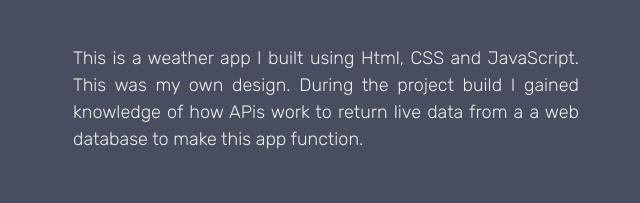
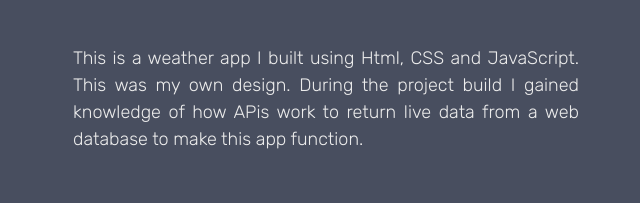
Before and after one commit to Cazcodes1/cazcodes-web-portfolio, a plain HTML site: page projects.html in a window 1280 px wide. Shown: the part 574-777 px from the top of the page, 640-1280 px from the left. Drawn offline with nearby package versions, Linux system fonts and the light colour scheme; a web font is replaced by a local one.

Commit message:
deleted a

```diff
--- a/projects.html
+++ b/projects.html
@@ -90,7 +90,7 @@
   <div class="row">
       <div class="col one p-5" >
       <h2 class="headings mt-5 mb-5"><strong>Tropical Weather App Project</strong></h2>
-      <p>This is a weather app I built using Html, CSS and JavaScript.  This was my own design.  During the project build I gained knowledge of how APis work to return live data from a a web database to make this app function.</p>
+      <p>This is a weather app I built using Html, CSS and JavaScript.  This was my own design.  During the project build I gained knowledge of how APis work to return live data from a web database to make this app function.</p>
           </div>
        <div class="col two p-5" id="tropical-weather">
       <img src="images/tropical.png" alt="weather app" class="img-fluid mt-5 shadow-lg p-1 mb-3 rounded" />
```
